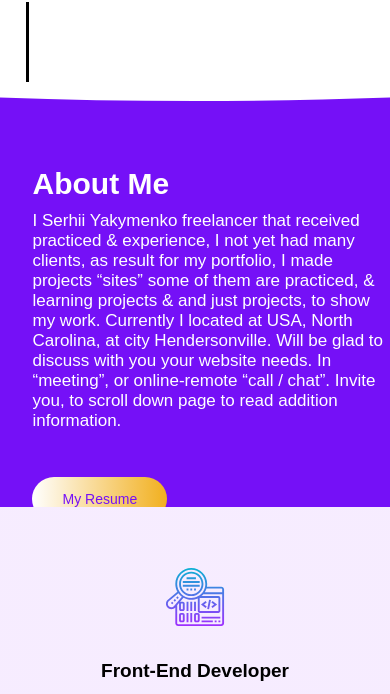
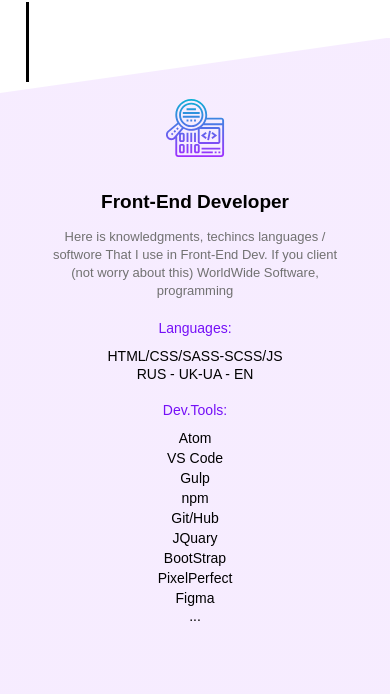
Before and after one commit to serhii-edit/2-portfolio, a website: page src/index.html in a window 390 px wide. Shown: the part 752-1446 px from the top of the page. Drawn offline with Linux system fonts and the light colour scheme.

Commit message:
Configure sec.about not responsive

```diff
--- a/src/index.html
+++ b/src/index.html
@@ -149,7 +149,7 @@
   <!-- /.hero -->
 
   <div class="hero-wave"></div>
-  <!-- /.hero-wave -->
+    <!-- /.hero-wave -->
 
   <section class="about">
     <div class="about__container">
@@ -215,6 +215,8 @@
       </div>
       <!-- /.about__skills -->
 
+      <div class="block"></div>
+
     </div>
     <!-- /.about__container -->
   </section>
--- a/src/scss/tamplate/_about.scss
+++ b/src/scss/tamplate/_about.scss
@@ -1,9 +1,15 @@
 .about {
   width: 100%;
   max-width: 100%;
+  padding-top: 25px;
+  padding-bottom: 55px;
   background-color: $primary2;
+  &__container {
+    position: relative;
+  }
   &__left {
-    margin-top: 60px;
+    // position: absolute;
+    // top: 60px;
     display: inline-block;
     margin-left: $container-side;
     background-color: $primary2;
@@ -31,6 +37,10 @@
     border-radius: 40px;
   }
   &__skills {
+    clip-path: polygon(100% 0%, 100% 100%, 0% 100%, 0% 12%, -20% 10%);
+    position: absolute;
+    top: -94px;
+    right: 0;
     text-align: center;
     padding: 60px 50px;
     background: linear-gradient(0deg, rgba(159, 47, 255, 0.09), rgba(159, 47, 255, 0.09)), $white;
```
Also changed, not shown: src/css/style.css.
